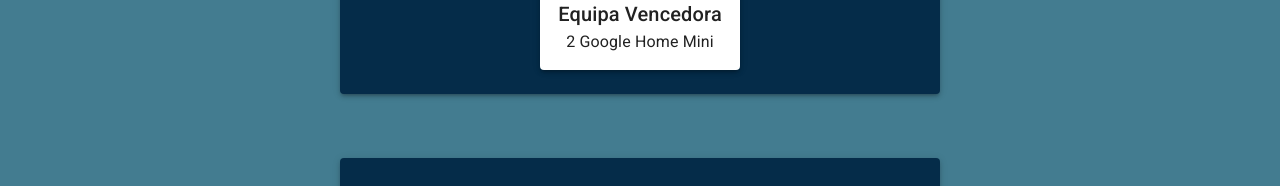
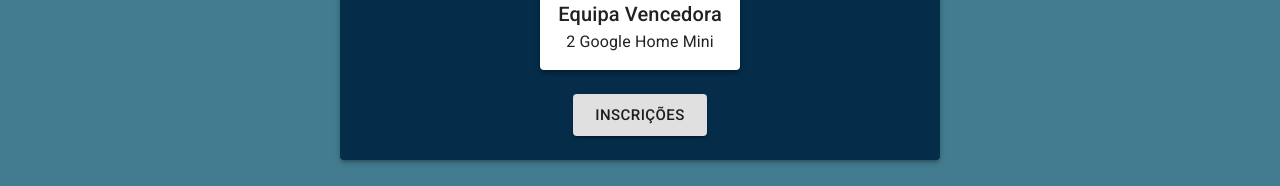
Before and after one commit to cesium/opal, a Next.js app: page /challenges in a window 1280 px wide. Shown: the part 823-1009 px from the top of the page. Built offline with nearby package versions, Linux system fonts and the light colour scheme.

Commit message:
Added signup button to register to a challenge (#106)

```diff
--- a/components/Challenge.js
+++ b/components/Challenge.js
@@ -1,9 +1,10 @@
 import React from 'react';
 import { styled } from '@material-ui/core/styles';
-import { Paper, Typography, Grid } from '@material-ui/core';
+import { Paper, Typography, Grid, Button } from '@material-ui/core';
 import { EmojiEvents } from '@material-ui/icons';
 import PropTypes from 'prop-types';
 import Underline from './Underline';
+import Link from './Link';
 import theme from './theme';
 
 const PrizePaper = styled(Paper)({
@@ -63,7 +64,11 @@
   overflow: 'hidden',
 });
 
-const Challenge = ({ title, desc, prizes }) => (
+const SignupButton = styled(Button)({
+  marginTop: theme.spacing(3),
+});
+
+const Challenge = ({ title, desc, prizes, signup }) => (
   <ChallengePaper elevation={3}>
     <ChallengeTitle variant="h3">{title}</ChallengeTitle>
     <Underline thickness="0.3rem" length="10vw" diameter="2rem" />
@@ -83,6 +88,17 @@
         </Grid>
       ))}
     </Grid>
+    {signup ? (
+      <Grid container justify="center">
+        <Grid item>
+          <Link href={signup}>
+            <SignupButton variant="contained" size="large">
+              Inscrições
+            </SignupButton>
+          </Link>
+        </Grid>
+      </Grid>
+    ) : null}
   </ChallengePaper>
 );
 
@@ -100,6 +116,7 @@
       prize: PropTypes.string.isRequired,
     }),
   ),
+  signup: PropTypes.string,
 };
 
 export default Challenge;
--- a/data/challenges.json
+++ b/data/challenges.json
@@ -7,7 +7,8 @@
         "condition": "Equipa Vencedora",
         "prize": "2 Google Home Mini"
       }
-    ]
+    ],
+    "link": "https://www.eventbrite.pt/e/bilhetes-quem-quer-ser-informatico-enei-2020-95295191483"
   },
   {
     "title": "Desafio de Programação",
@@ -21,7 +22,8 @@
         "condition": "2º Lugar",
         "prize": "Teclado Corsair Strafe"
       }
-    ]
+    ],
+    "link": "https://www.eventbrite.pt/e/bilhetes-desafio-de-programacao-enei-2020-95297500389"
   },
   {
     "title": "Jantar Empresarial",
--- a/pages/challenges.js
+++ b/pages/challenges.js
@@ -36,6 +36,7 @@
               title={ch.title}
               desc={ch.description}
               prizes={ch.prizes}
+              signup={ch.link ? ch.link : undefined}
             />
           </Grid>
         ))}
```
